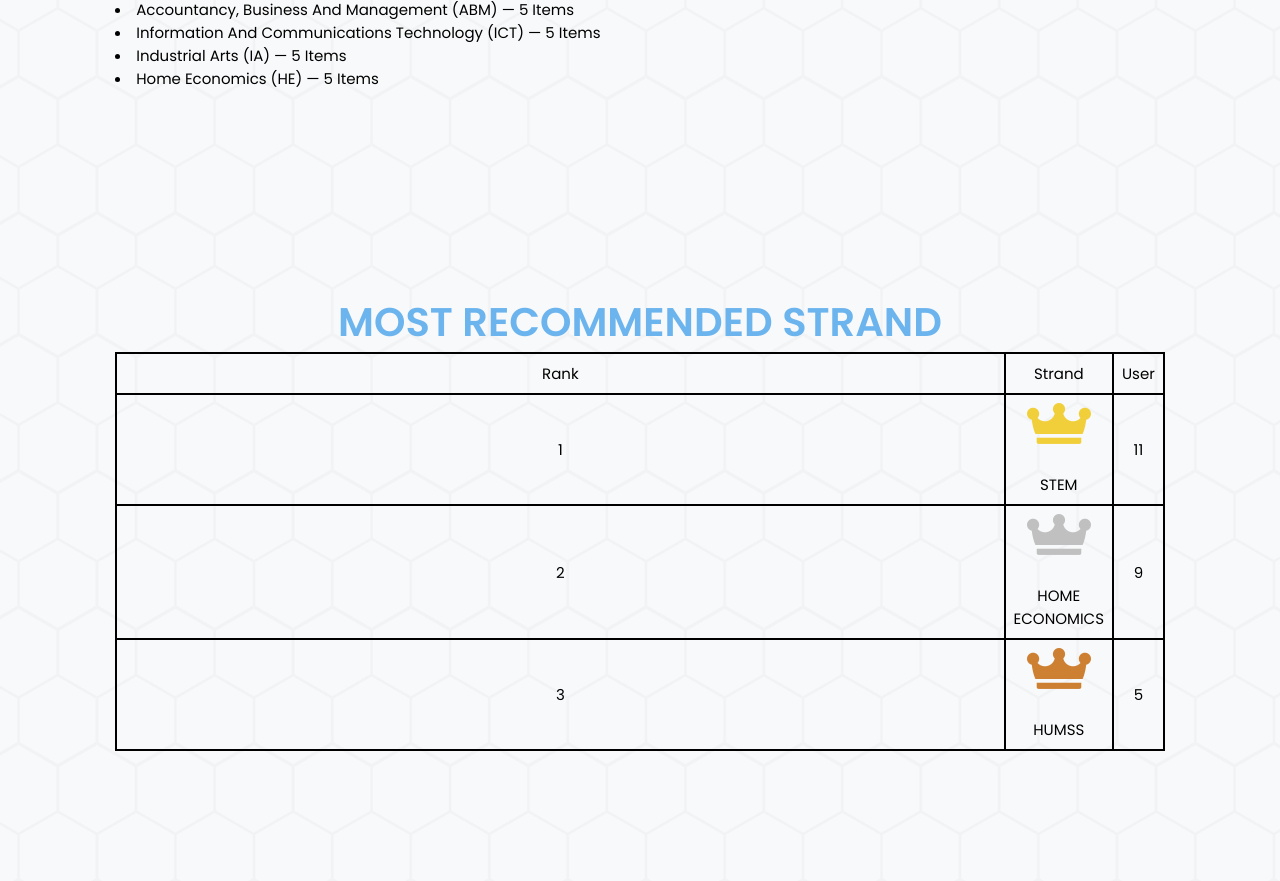
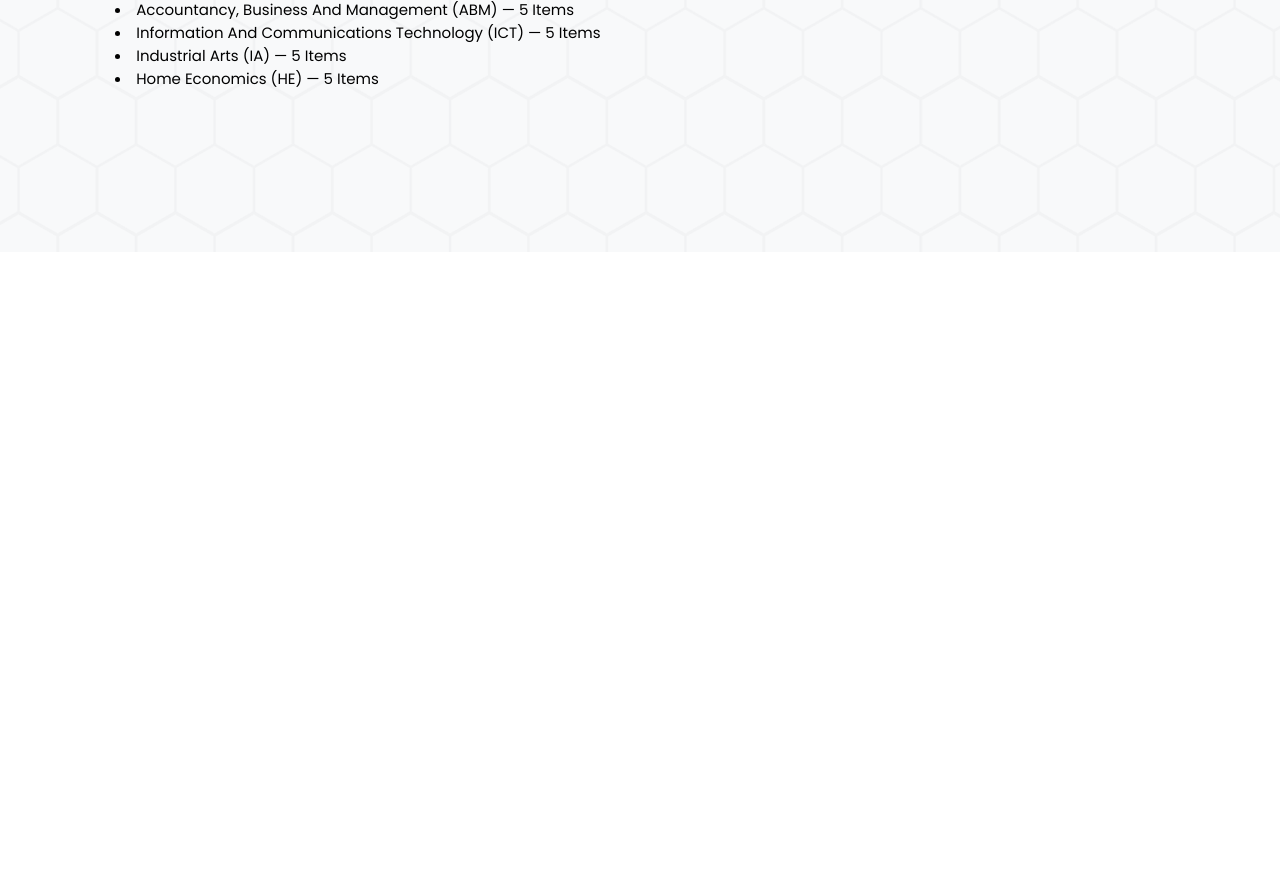
Before and after one commit to christine-lehmann/SHS-Academic-Track-Recommender-System, a PHP site: page /about.php in a window 1280 px wide. Shown: the part 1976-2857 px from the top of the page. After the commit the page ends 2228 px from the top, so only its background shows below. Run offline with PHP 8.4, Linux system fonts and the light colour scheme.

Commit message:
Revert "Added leaderboard UI"
This reverts commit ab1f1aa848a61ce42d3af04899401bc09f7992ff.

```diff
--- a/about.php
+++ b/about.php
@@ -156,57 +156,6 @@
     </div>
 </section>
 
-<!-- LEADERBOARD -->
-
-<section class ="about2" style="background-color: #f8f9fa; text-align: center;">
-    <div class="row">
-        <div class="image">
-            <h3 style="color:#6CB4EE; text-align: center;">Most Recommended Strand</h3>
-            <!-- <img src="images/About image.png" alt=""> -->
-            </div>
-                <table>
-                    <thead>
-                        <tr>
-                            <td>Rank</td>
-                            <td>
-                                Strand
-                            </td>
-                            <td>
-                                User
-                            </td>
-                        </tr>
-                    </thead>
-                    <tbody>
-                        <tr>
-                            <td id="winner">1</td>
-                            <td><img src="images/crown(1).png"><p>STEM</p></td>
-                            <td>11</td>
-                        </tr>
-
-                        <tr>
-                            <td id="runner-up">2</td>
-                            <td><img src="images/crown(2).png"><p>HOME ECONOMICS</p></td>
-                            <td>9</td>
-                        </tr>
-
-                        <tr>
-                            <td id="second-runner-up">3</td>
-                            <td><img src="images/crown(3).png"><p>HUMSS</p></td>
-                            <td>5</td>
-                        </tr>
-                        </tr>
-                    </tbody>
-                </table>
-            </div>
-        </div>
-
-        <!-- <div class="content">
-             <img src="images/About image.png" alt="">
-             <a href="" class="btn">learn more</a>
-        </div> -->
-    </div>
-</section>
-
 
 <!-- about section ends -->
 
```
Also changed, not shown: images/crown(1).png (deleted), images/crown(2).png (deleted), images/crown(3).png (deleted).
